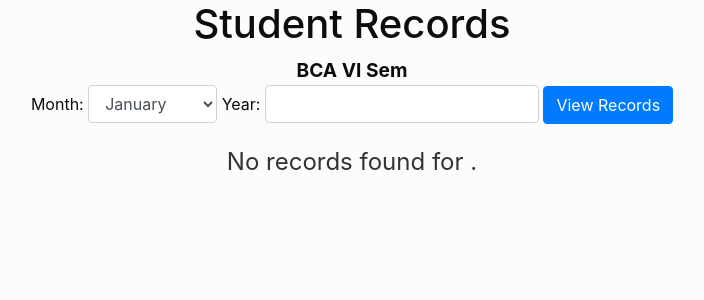
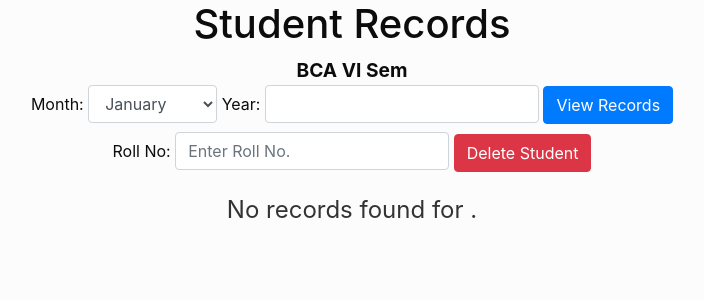
Before and after one commit to Aayush786-21/damn_project, a Flask app: template templates/student_records.html in a window 1280 px wide. Shown: the top 300 px of the page, without its empty margins (288-992 px from the left). Run offline with Flask 3, Linux system fonts and the light colour scheme; the template is opened without the code that fills it, so the values that code supplies are empty; some libraries are stand-ins or nearby versions.

Commit message:
new phase 1

```diff
--- a/dancing.py
+++ b/dancing.py
@@ -8,14 +8,13 @@ import sqlite3
 import cv2
 import numpy as np
 from pyzbar.pyzbar import decode
-from datetime import datetime, timedelta, date
+from datetime import datetime
 import json
 from werkzeug.security import generate_password_hash, check_password_hash
 from functools import wraps
 from cryptography.fernet import Fernet, InvalidToken
 import logging
 import calendar
-from mistralai import Mistral
 
 app = Flask(__name__)
 app.secret_key = 'your_secret_key_here'
@@ -303,6 +302,26 @@ def student_records():
                            month_name=month_name,
                            holidays=holidays)
 
+@app.route('/delete_student', methods=['POST'])
+def delete_student():
+    """
+    Deletes a student from the database.
+
+    :return: A JSON response indicating whether the deletion was successful.
+    """
+    roll_no = request.form.get('roll_no')
+    if not roll_no:
+        return jsonify({'error': 'Roll number is required'}), 400
+
+    conn = sqlite3.connect('sql.db')
+    cursor = conn.cursor()
+    cursor.execute('DELETE FROM users WHERE roll_no = ?', (roll_no,))
+    cursor.execute('DELETE FROM attendance WHERE roll_no = ?', (roll_no,))
+    conn.commit()
+    conn.close()
+
+    return jsonify({'message': 'Student deleted successfully'}), 200
+
 @app.route('/mark_attendance', methods=['POST'])
 def mark_attendance():
     logging.info("Received request to mark attendance")
--- a/templates/student_records.html
+++ b/templates/student_records.html
@@ -62,6 +62,7 @@
         <div class="class-label">BCA VI Sem</div>
     </div>
 
+    <!-- Form for viewing records -->
     <form id="monthYearForm" method="GET" action="/student_records">
         <label for="month">Month:</label>
         <select id="month" name="month" class="form-control d-inline w-auto">
@@ -76,6 +77,14 @@
         <input type="number" id="year" name="year" value="{{ selected_year }}" class="form-control d-inline w-auto" required>
 
         <button type="submit" class="btn btn-primary">View Records</button>
+    </form>
+
+    <!-- Form for deleting student -->
+    <form id="deleteStudentForm" method="POST" class="mt-2">
+        <label for="roll_no">Roll No:</label>
+        <input type="text" id="roll_no" name="roll_no" class="form-control d-inline w-auto" placeholder="Enter Roll No." required>
+
+        <button type="submit" class="btn btn-danger">Delete Student</button>
     </form>
 
     {% if students %}
@@ -114,6 +123,7 @@
     {% endif %}
 
     <script>
+        // Validate month and year selection
         document.getElementById('monthYearForm').addEventListener('submit', function(event) {
             var month = document.getElementById('month').value;
             var year = document.getElementById('year').value;
@@ -122,6 +132,37 @@
                 alert("Please select both month and year.");
             }
         });
+
+        // Handle the delete student form submission
+        document.getElementById('deleteStudentForm').addEventListener('submit', function(event) {
+            event.preventDefault();
+            var rollNo = document.getElementById('roll_no').value;
+
+            if (!rollNo) {
+                alert("Please enter a Roll Number.");
+                return;
+            }
+
+            fetch('/delete_student', {
+                method: 'POST',
+                headers: {
+                    'Content-Type': 'application/x-www-form-urlencoded',
+                },
+                body: new URLSearchParams({ 'roll_no': rollNo }),
+            })
+            .then(response => response.json())
+            .then(data => {
+                if (data.error) {
+                    alert("Error: " + data.error);
+                } else {
+                    alert("Success: " + data.message);
+                    location.reload();  // Reload the page to refresh the table
+                }
+            })
+            .catch(error => {
+                console.error('Error:', error);
+            });
+        });
     </script>
 </body>
 </html>
```
Also changed, not shown: sql.db.
